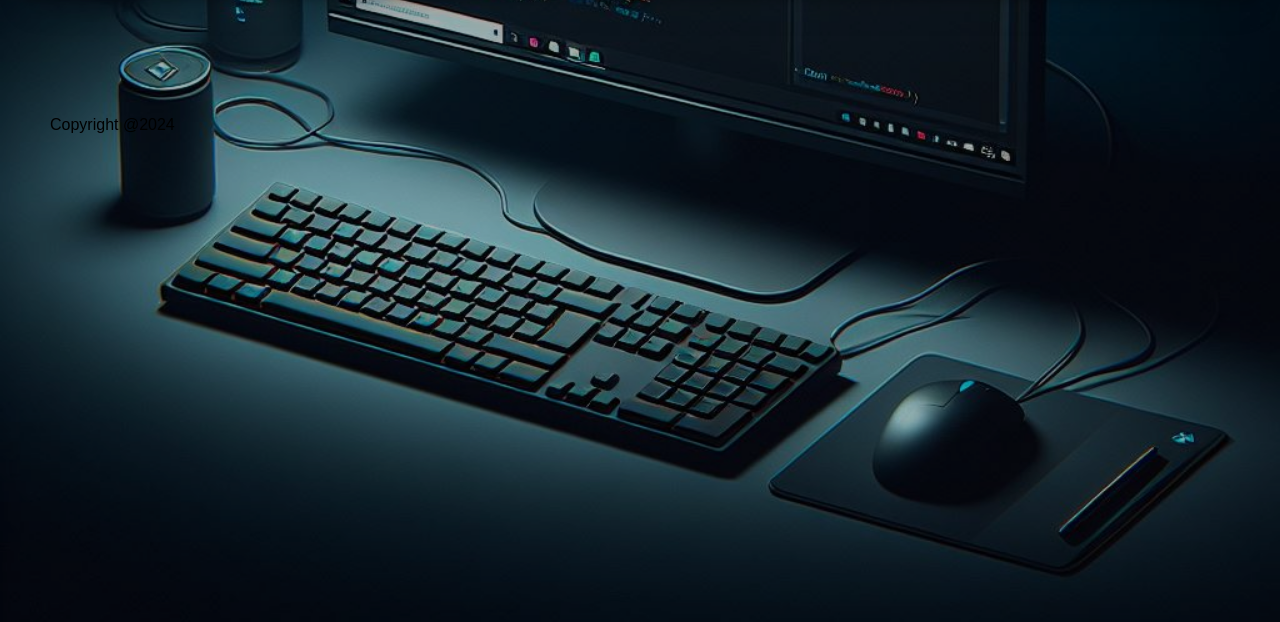
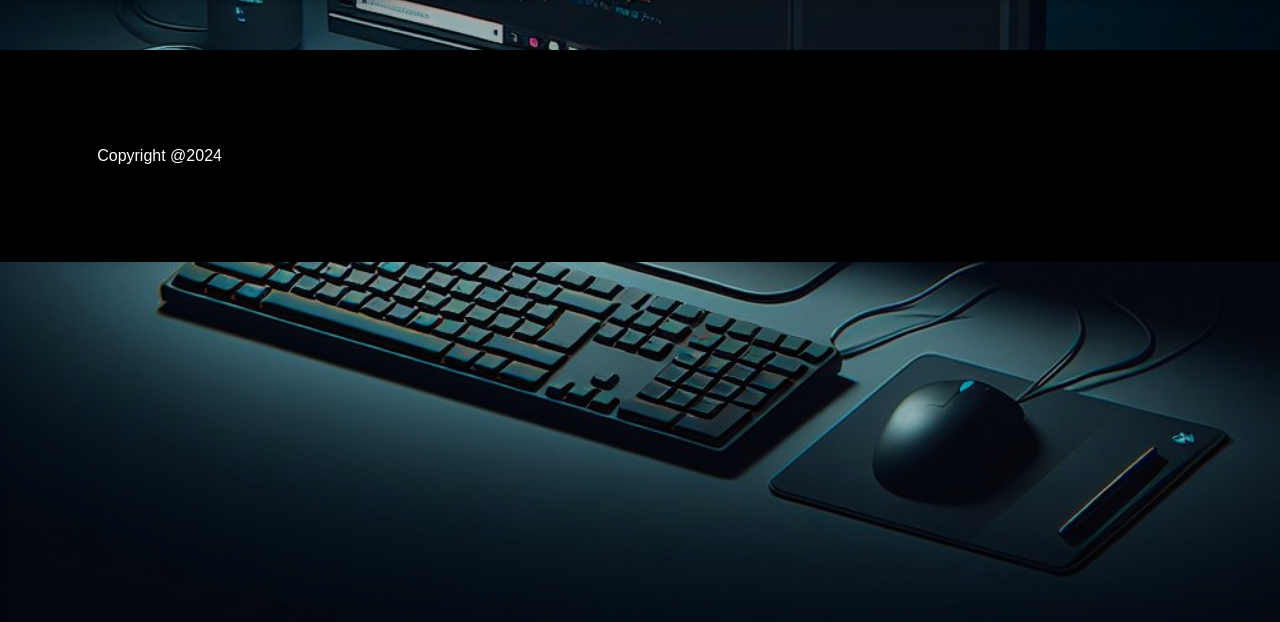
Before and after one commit to PhrotonX/PhrotonX.github.io, a PHP site: page /html/ in a window 1280 px wide. Shown: the part 658-1280 px from the top of the page. Run offline with PHP 8.4, Linux system fonts and the light colour scheme.

Commit message:
24w16c: Update Footer

```diff
--- a/css/style.css
+++ b/css/style.css
@@ -55,8 +55,9 @@ button, a, input, select, textarea {
 }
 
 footer{
+    /* position: relative; */
     padding: 50px;
-    /* background-color: black; */
+    background-color: black;
 }
 
 header{
--- a/html/footer.html
+++ b/html/footer.html
@@ -10,5 +10,7 @@
 
 </script>
 <footer onload="loadCopyrightInfo()" id="footer">
-    <p>Copyright @2024</p>
+    <div class="plaintext dark">
+        <p>Copyright @2024</p>
+    </div>
 </footer>
```
